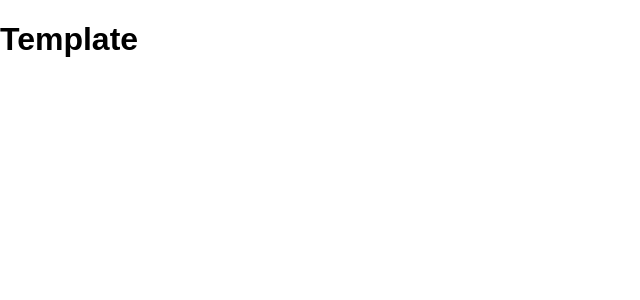
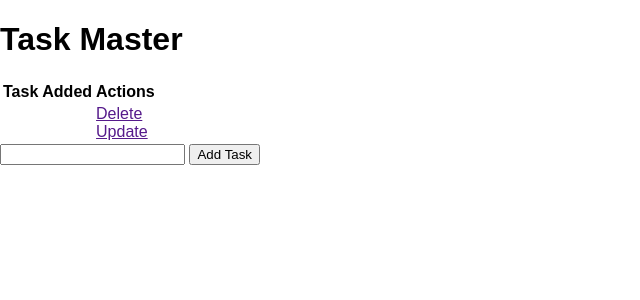
Before and after one commit to tomdu3/flask-freecodecamp, a Flask app: page / in a window 1280 px wide. Shown: the top 300 px of the page, without its empty margins (0-640 px from the left). Run offline with Flask 3, Linux system fonts and the light colour scheme.

Commit message:
Add methods and index table and form

```diff
--- a/app.py
+++ b/app.py
@@ -17,7 +17,7 @@
 # https://www.youtube.com/watch?v=Ny1g-Wk5nyM (db creation)
 
 
-@app.route('/')
+@app.route('/', methods=['POST', 'GET'])
 def index():
     return render_template('index.html')
 
--- a/templates/index.html
+++ b/templates/index.html
@@ -1,9 +1,31 @@
 {% extends 'base.html' %}
 
 {% block head %}
-
+<title>Task Master</title>
 {% endblock %}
 
 {% block body %}
-<h1>Template</h1>
+<div class="content">
+    <h1>Task Master</h1>
+    <table>
+        <tr>
+            <th>Task</th>
+            <th>Added</th>
+            <th>Actions</th>
+        </tr>
+        <tr>
+            <td></td>
+            <td></td>
+            <td>
+                <a href="">Delete</a>
+                <br>
+                <a href="">Update</a>
+            </td>
+        </tr>
+    </table>
+    <form action="/" method="POST">
+        <input type="text" name="content" id="content">
+        <input type="submit" value="Add Task">
+    </form>
+</div>
 {% endblock %}
```
